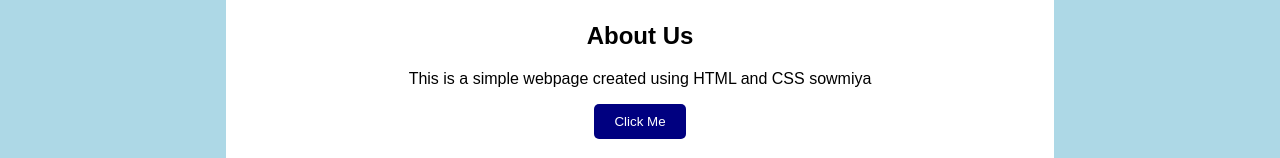
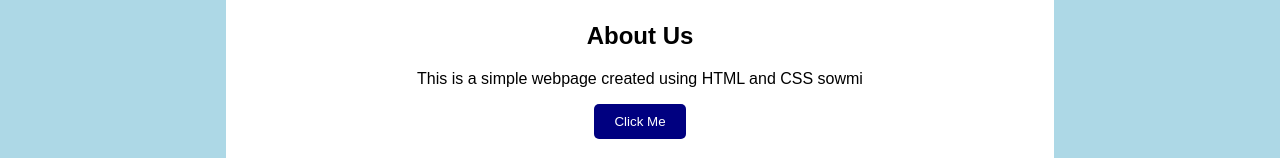
Before and after one commit to sowmiyaa077-cmd/devops-practice-1, a plain HTML site: page index.html in a window 1280 px wide. Shown: the part 232-390 px from the top of the page. Drawn offline with Linux system fonts and the light colour scheme.

Commit message:
initial website commit

```diff
--- a/index.html
+++ b/index.html
@@ -56,7 +56,7 @@
 
     <div class="container">
         <h2>About Us</h2>
-        <p>This is a simple webpage created using HTML and CSS sowmiya</p>
+        <p>This is a simple webpage created using HTML and CSS sowmi</p>
 
         <button>Click Me</button>
     </div>
```
